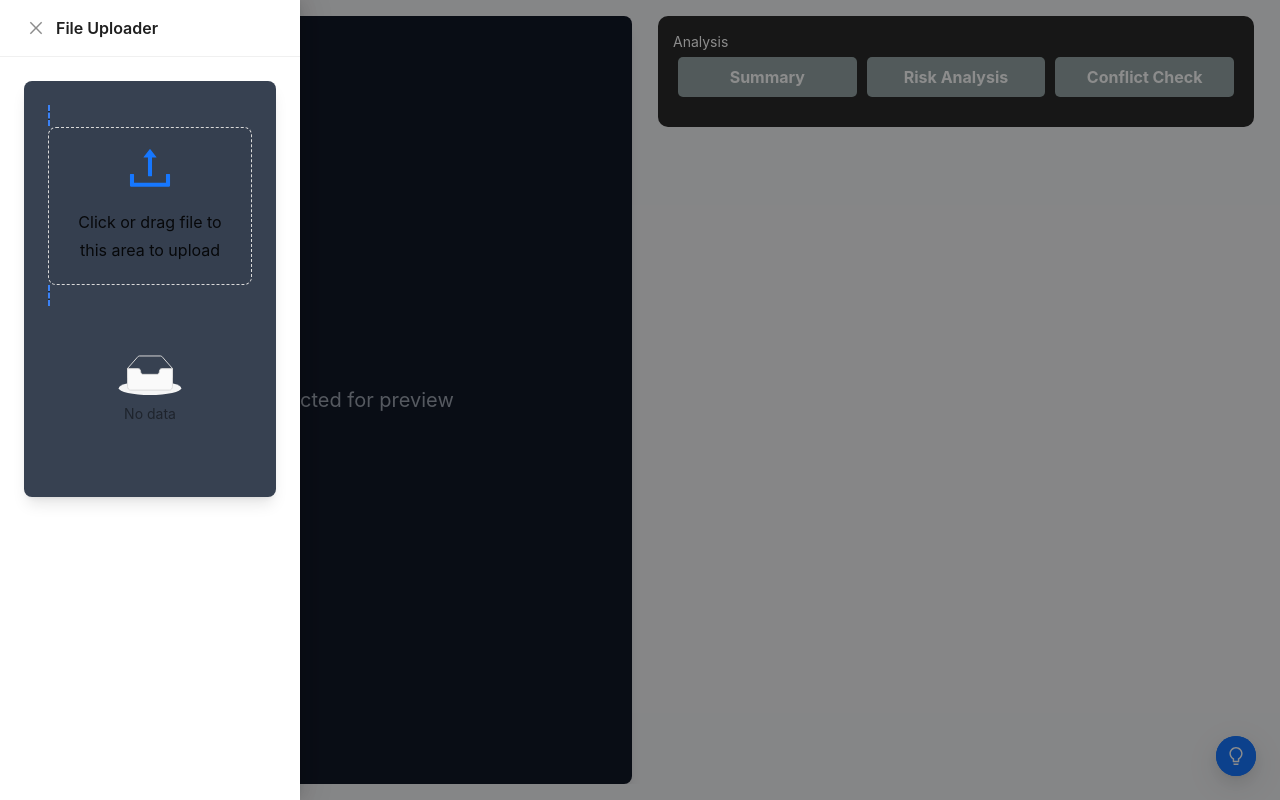
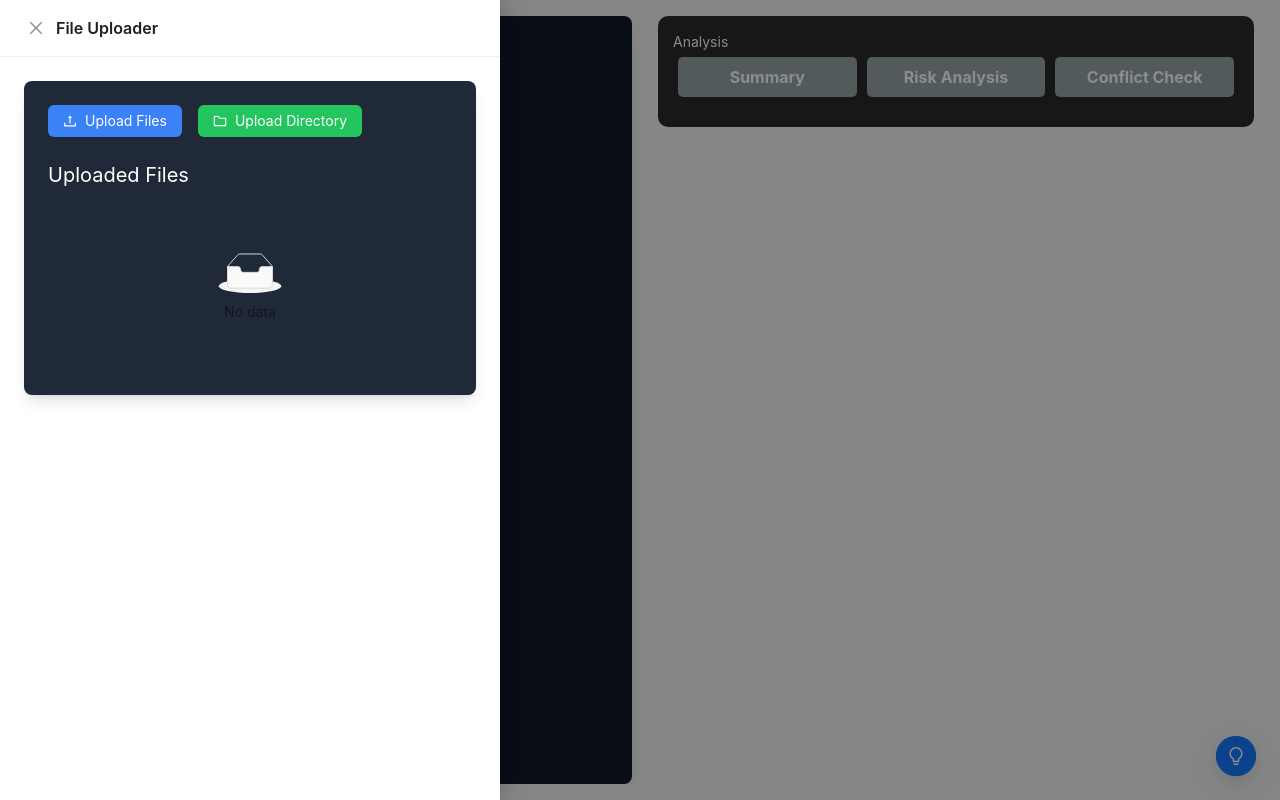
Before and after one commit to sajalshlan/mikerossFrontend, a React (Create React App) app: page / in a window 1280 px wide. Both pictures are taken after a click on the button 32 px from the left and 32 px from the top of the page. Built offline with nearby package versions, Linux system fonts and the light colour scheme.

Commit message:
better layout but some bugs in file upload functionality

```diff
--- /dev/null
+++ b/src/components/AnalysisPanel.js
@@ -0,0 +1,61 @@
+import React, { useState } from 'react';
+import { Tabs, Button, Checkbox, List, Collapse } from 'antd';
+import FilePreview from './FilePreview';
+import AnalysisResult from './AnalysisResult';
+
+const { TabPane } = Tabs;
+const { Panel } = Collapse;
+
+const AnalysisPanel = ({ files, selectedFile, analysisState, onAnalysis, onToggleVisibility, isFileProcessing, onFileSelect }) => {
+  const [selectedFiles, setSelectedFiles] = useState({});
+  const [selectedAnalysisTypes, setSelectedAnalysisTypes] = useState({});
+
+  const handleFileSelection = (fileName) => {
+    setSelectedFiles(prev => ({ ...prev, [fileName]: !prev[fileName] }));
+  };
+
+  const handleAnalysisTypeSelection = (type) => {
+    setSelectedAnalysisTypes(prev => ({ ...prev, [type]: !prev[type] }));
+  };
+
+  const handleAnalysis = () => {
+    const filesToAnalyze = Object.keys(selectedFiles).filter(file => selectedFiles[file]);
+    const typesToAnalyze = Object.keys(selectedAnalysisTypes).filter(type => selectedAnalysisTypes[type]);
+    typesToAnalyze.forEach(type => onAnalysis(type, filesToAnalyze));
+  };
+
+  return (
+    <div className="analysis-panel w-full">
+      <Tabs defaultActiveKey="1">
+        <TabPane tab="File Preview" key="1">
+          <FilePreview files={files} selectedFile={selectedFile} onFileSelect={onFileSelect} />
+        </TabPane>
+        <TabPane tab="Analysis Options" key="2">
+          <List
+            dataSource={Object.keys(files)}
+            renderItem={fileName => (
+              <List.Item>
+                <Checkbox onChange={() => handleFileSelection(fileName)}>{fileName}</Checkbox>
+              </List.Item>
+            )}
+          />
+          <Checkbox onChange={() => handleAnalysisTypeSelection('summary')}>Summary</Checkbox>
+          <Checkbox onChange={() => handleAnalysisTypeSelection('risky')}>Risk Analysis</Checkbox>
+          <Checkbox onChange={() => handleAnalysisTypeSelection('conflict')}>Conflict Check</Checkbox>
+          <Button onClick={handleAnalysis} disabled={isFileProcessing}>Analyze</Button>
+        </TabPane>
+        <TabPane tab="Results" key="3">
+          <Collapse>
+            {Object.entries(analysisState).map(([type, data]) => (
+              <Panel header={type} key={type}>
+                <AnalysisResult type={type} data={data.result} />
+              </Panel>
+            ))}
+          </Collapse>
+        </TabPane>
+      </Tabs>
+    </div>
+  );
+};
+
+export default AnalysisPanel;
--- a/src/components/FileUploader.js
+++ b/src/components/FileUploader.js
@@ -1,23 +1,31 @@
 import React, { useState } from 'react';
-import { Upload, Button, List, Checkbox } from 'antd';
-import { UploadOutlined, DeleteOutlined } from '@ant-design/icons';
-
-const { Dragger } = Upload;
+import { Upload, Button, List, Checkbox, Progress, message } from 'antd';
+import { UploadOutlined, FolderOutlined, DeleteOutlined } from '@ant-design/icons';
 
 const FileUploader = ({ onFileUpload, files, isFileProcessing, onRemoveFile, onCheckedFilesChange, isAnalysisInProgress, onFileSelection }) => {
   const [selectedFiles, setSelectedFiles] = useState({});
 
   const handleFileChange = (info) => {
-    const { file, fileList } = info;
-    if (file.status !== 'uploading') {
-      onFileUpload(fileList.map(f => f.originFileObj));
-    }
+    const { fileList } = info;
+    const newFiles = fileList.map(file => file.originFileObj);
+    onFileUpload(newFiles);
+  };
+
+  const handleDirectoryUpload = (info) => {
+    const { fileList } = info;
+    const newFiles = fileList.map(file => file.originFileObj);
+    onFileUpload(newFiles);
   };
 
   const handleCheckboxChange = (fileName) => {
     const newSelectedFiles = { ...selectedFiles, [fileName]: !selectedFiles[fileName] };
     setSelectedFiles(newSelectedFiles);
     onCheckedFilesChange(newSelectedFiles);
+  };
+
+  const handleRemoveFile = (fileName) => {
+    onRemoveFile(fileName);
+    message.success(`${fileName} removed successfully`);
   };
 
   const uploadProps = {
@@ -29,47 +37,68 @@ const FileUploader = ({ onFileUpload, files, isFileProcessing, onRemoveFile, onC
     beforeUpload: () => false,
   };
 
+  const directoryProps = {
+    ...uploadProps,
+    directory: true,
+    onChange: handleDirectoryUpload,
+  };
+
   return (
-    <div className="bg-gray-700 p-6 rounded-lg shadow-lg">
-      <Dragger {...uploadProps} className="mb-6 bg-gray-800 border-2 border-dashed border-blue-500 hover:border-blue-600">
-        <p className="ant-upload-drag-icon text-blue-500">
-          <UploadOutlined style={{ fontSize: '48px' }} />
-        </p>
-        <p className="ant-upload-text text-white text-lg">Click or drag file to this area to upload</p>
-      </Dragger>
+    <div className="bg-gray-800 p-6 rounded-lg shadow-lg">
+      <div className="flex space-x-4 mb-6">
+        <Upload {...uploadProps}>
+          <Button icon={<UploadOutlined />} disabled={isFileProcessing} className="bg-blue-500 hover:bg-blue-600 text-white border-none">
+            Upload Files
+          </Button>
+        </Upload>
+        <Upload {...directoryProps}>
+          <Button icon={<FolderOutlined />} disabled={isFileProcessing} className="bg-green-500 hover:bg-green-600 text-white border-none">
+            Upload Directory
+          </Button>
+        </Upload>
+      </div>
 
+      <div className="mt-6">
+        <h2 className="text-white text-xl mb-4">Uploaded Files</h2>
         <List
           dataSource={Object.entries(files)}
           renderItem={([fileName, file]) => (
             <List.Item
               key={fileName}
-            className="bg-gray-800 mb-2 rounded"
-            actions={[
-              <Button
-                onClick={() => onRemoveFile(fileName)}
-                disabled={isAnalysisInProgress}
-                danger
-                icon={<DeleteOutlined />}
+              className="bg-gray-700 mb-3 rounded-lg p-3 flex items-center justify-between"
             >
-                Delete
-              </Button>
-            ]}
-          >
-            <List.Item.Meta
-              avatar={
+              <div className="flex items-center space-x-4 flex-grow">
                 <Checkbox
                   checked={selectedFiles[fileName] || false}
                   onChange={() => handleCheckboxChange(fileName)}
                   disabled={isAnalysisInProgress}
-                  className="mr-4"
+                  className="text-blue-500"
                 />
-              }
-              title={<a onClick={() => onFileSelection(fileName)} className="text-white hover:text-blue-400">{fileName}</a>}
-              description={<span className="text-gray-400">{file.progress?.status || 'Uploaded'}</span>}
+                <span
+                  onClick={() => onFileSelection(fileName)}
+                  className="cursor-pointer text-white hover:text-blue-400 transition-colors duration-200 flex-grow"
+                >
+                  {fileName}
+                </span>
+                {file.progress && file.progress.percent < 100 && (
+                  <Progress percent={file.progress.percent} size="small" className="w-24" />
+                )}
+              </div>
+              <div className="flex items-center space-x-4">
+                <span className="text-sm text-gray-400">{file.progress?.status || 'Uploaded'}</span>
+                <Button
+                  onClick={() => handleRemoveFile(fileName)}
+                  disabled={isAnalysisInProgress}
+                  danger
+                  icon={<DeleteOutlined />}
+                  size="small"
+                  className="flex items-center justify-center bg-red-500 hover:bg-red-600 border-none"
                 />
+              </div>
             </List.Item>
           )}
         />
+      </div>
     </div>
   );
 };
--- a/src/components/LegalAnalyzer.js
+++ b/src/components/LegalAnalyzer.js
@@ -55,7 +55,7 @@ const LegalAnalyzer = () => {
     for (const file of newFiles) {
       updatedFiles[file.name] = {
         file,
-        progress: { progress: 0, status: 'uploading' },
+        progress: { percent: 0, status: 'uploading' },
         isChecked: false
       };
     }
@@ -64,7 +64,25 @@ const LegalAnalyzer = () => {
 
     for (const file of newFiles) {
       try {
+        // Simulate file upload progress
+        let percent = 0;
+        const interval = setInterval(() => {
+          percent += 10;
+          setFiles(prevFiles => ({
+            ...prevFiles,
+            [file.name]: {
+              ...prevFiles[file.name],
+              progress: { percent, status: percent < 100 ? 'uploading' : 'done' }
+            }
+          }));
+          if (percent >= 100) {
+            clearInterval(interval);
+          }
+        }, 200);
+
         const result = await uploadFile(file);
+        clearInterval(interval); // Clear interval when upload is complete
+
         if (result.success) {
           if (result.files) {
             // Handle ZIP file or multiple files
@@ -72,7 +90,7 @@ const LegalAnalyzer = () => {
               updatedFiles[filename] = {
                 ...updatedFiles[filename],
                 extractedText: fileData.content,
-                progress: { progress: 100, status: 'complete' },
+                progress: { percent: 100, status: 'complete' },
                 base64: fileData.base64
               };
             });
@@ -82,16 +100,16 @@ const LegalAnalyzer = () => {
               updatedFiles[file.name] = {
                 ...updatedFiles[file.name],
                 extractedText: result.text,
-                progress: { progress: 100, status: 'complete' },
+                progress: { percent: 100, status: 'complete' },
                 base64: result.base64
               };
             }
           }
         } else {
-          updatedFiles[file.name].progress = { progress: 100, status: 'error' };
+          updatedFiles[file.name].progress = { percent: 100, status: 'error' };
         }
       } catch (error) {
-        updatedFiles[file.name].progress = { progress: 100, status: 'error' };
+        updatedFiles[file.name].progress = { percent: 100, status: 'error' };
       }
     }
 
@@ -249,7 +267,7 @@ const LegalAnalyzer = () => {
         placement="left"
         onClose={() => setDrawerVisible(false)}
         visible={drawerVisible}
-        width={300}
+        width={500}
       >
         <FileUploader
           onFileUpload={handleFileUpload}
```
Lines whose indentation alone changed are shown as unchanged.
